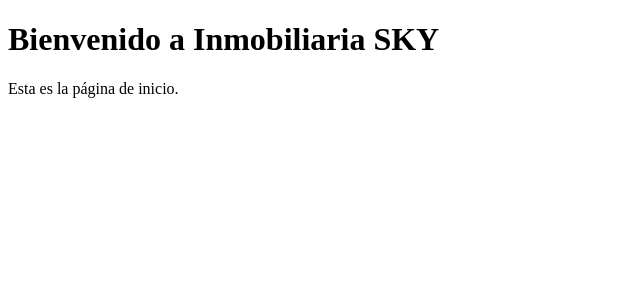
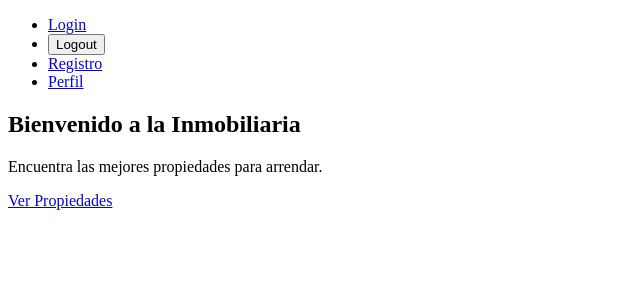
Before and after one commit to Katherine-LM/InmobiliariaSKY, a Django app: page / in a window 1280 px wide. Shown: the top 300 px of the page, without its empty margins (0-640 px from the left). Run offline with Django 3.2, Linux system fonts and the light colour scheme; parts of the project's set-up code (start-up, migrations or seed data) failed here and were passed over.

Commit message:
se agrega el hito 3

```diff
--- a/inmobiliaria/inmobiliaria/settings.py
+++ b/inmobiliaria/inmobiliaria/settings.py
@@ -131,3 +131,6 @@ STATIC_URL = '/static/'
 # https://docs.djangoproject.com/en/3.2/ref/settings/#default-auto-field
 
 DEFAULT_AUTO_FIELD = 'django.db.models.BigAutoField'
+
+LOGIN_REDIRECT_URL = 'perfil'
+LOGOUT_REDIRECT_URL = 'login'
--- a/inmobiliaria/inmobiliaria/urls.py
+++ b/inmobiliaria/inmobiliaria/urls.py
@@ -3,5 +3,6 @@ from django.urls import include, path
 
 urlpatterns = [
     path('admin/', admin.site.urls),
+    path('accounts/', include('django.contrib.auth.urls')),
     path('', include('propiedades.urls')),
 ]
--- /dev/null
+++ b/inmobiliaria/propiedades/templates/base_generic.html
@@ -0,0 +1,27 @@
+<!DOCTYPE html>
+<html>
+<head>
+  <title>{% block title %}Mi Sitio{% endblock %}</title>
+</head>
+<body>
+  <header>
+    <nav>
+      <ul>
+        <li><a href="{% url 'login' %}">Login</a></li>
+        <li>
+          <form method="post" action="{% url 'logout' %}">
+            {% csrf_token %}
+            <button type="submit">Logout</button>
+          </form>
+        </li>
+        <li><a href="{% url 'registro' %}">Registro</a></li>
+        <li><a href="{% url 'perfil' %}">Perfil</a></li>
+      </ul>
+    </nav>
+  </header>
+  <main>
+    {% block content %}
+    {% endblock %}
+  </main>
+</body>
+</html>
--- a/inmobiliaria/propiedades/templates/index.html
+++ b/inmobiliaria/propiedades/templates/index.html
@@ -1,12 +1,7 @@
-<!DOCTYPE html>
-<html lang="en">
-<head>
-    <meta charset="UTF-8">
-    <meta name="viewport" content="width=device-width, initial-scale=1.0">
-    <title>Inmobiliaria SKY</title>
-</head>
-<body>
-    <h1>Bienvenido a Inmobiliaria SKY</h1>
-    <p>Esta es la página de inicio.</p>
-</body>
-</html>
+{% extends "base_generic.html" %}
+
+{% block content %}
+  <h2>Bienvenido a la Inmobiliaria</h2>
+  <p>Encuentra las mejores propiedades para arrendar.</p>
+  <a href="{% url 'lista_propiedades' %}">Ver Propiedades</a>
+{% endblock %}
--- a/inmobiliaria/propiedades/urls.py
+++ b/inmobiliaria/propiedades/urls.py
@@ -4,4 +4,7 @@ from . import views
 urlpatterns = [
     path('', views.index, name='index'),
     path('lista/', views.lista_propiedades, name='lista_propiedades'),
+    path('registro/', views.registro, name='registro'),
+    path('perfil/', views.perfil, name='perfil'),
+    path('editar-perfil/', views.editar_perfil, name='editar_perfil'),
 ]
--- a/inmobiliaria/propiedades/views.py
+++ b/inmobiliaria/propiedades/views.py
@@ -1,4 +1,7 @@
-from django.shortcuts import render
+from django.shortcuts import render, redirect
+from django.contrib.auth import login, authenticate
+from django.contrib.auth.decorators import login_required
+from .forms import RegistroForm, EditarPerfilForm
 from .models import Propiedad
 
 def index(request):
@@ -6,4 +9,33 @@ def index(request):
 
 def lista_propiedades(request):
     propiedades = Propiedad.objects.all()
-    return render(request, 'propiedades/lista_propiedades.html', {'propiedades': propiedades})
+    return render(request, 'lista_propiedades.html', {'propiedades': propiedades})
+
+def registro(request):
+    if request.method == 'POST':
+        form = RegistroForm(request.POST)
+        if form.is_valid():
+            form.save()
+            username = form.cleaned_data.get('username')
+            raw_password = form.cleaned_data.get('password1')
+            user = authenticate(username=username, password=raw_password)
+            login(request, user)
+            return redirect('perfil')
+    else:
+        form = RegistroForm()
+    return render(request, 'registro.html', {'form': form})
+
+@login_required
+def perfil(request):
+    return render(request, 'perfil.html')
+
+@login_required
+def editar_perfil(request):
+    if request.method == 'POST':
+        form = EditarPerfilForm(request.POST, instance=request.user)
+        if form.is_valid():
+            form.save()
+            return redirect('perfil')
+    else:
+        form = EditarPerfilForm(instance=request.user)
+    return render(request, 'editar_perfil.html', {'form': form})
```
Also changed, not shown: inmobiliaria/propiedades/forms.py (added, +22 -0 lines), inmobiliaria/propiedades/templates/editar_perfil.html (added, +10 -0 lines), inmobiliaria/propiedades/templates/lista_propiedades.html (added, +12 -0 lines), inmobiliaria/propiedades/templates/perfil.html (added, +10 -0 lines), inmobiliaria/propiedades/templates/registration/logged_out.html (added, +7 -0 lines), inmobiliaria/propiedades/templates/registration/login.html (added, +10 -0 lines), inmobiliaria/propiedades/templates/registro.html (added, +10 -0 lines).
